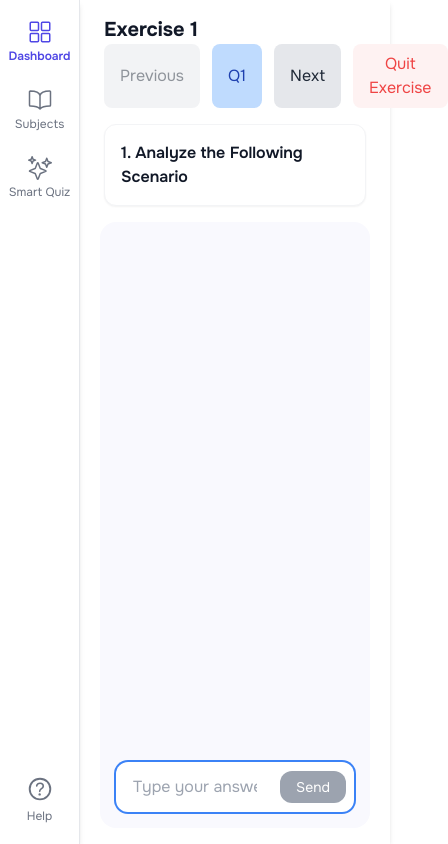
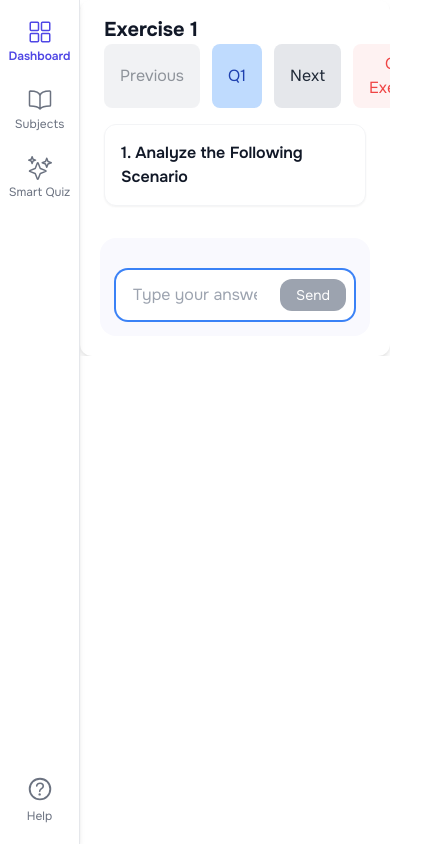
Before and after one commit to BryanMelvison/KGV-AI-Tutor, a Next.js app in the folder frontend/: page /exercise-chat in a window 390 px wide. Shown: the whole page, 448 px wide, since content can reach past the window. Built offline with nearby package versions, Linux system fonts and the light colour scheme.

Commit message:
finally fix exercise chat

```diff
--- a/frontend/src/app/subjects/[subject]/[chapter]/layout.tsx
+++ b/frontend/src/app/subjects/[subject]/[chapter]/layout.tsx
@@ -36,24 +36,25 @@ export default function SubjectChapterLayout({
   }
 
   return (
-    <div className="flex min-h-screen bg-[#E8E9F2]">
-      {/* Sidebar */}
+    <div className="flex flex-col h-dvh bg-[#E8E9F2]">
+      {" "}
+      {/* full viewport height */}
+      <div className="flex flex-1 overflow-hidden">
+        {" "}
+        {/* main split: sidebar + content */}
         {isSidebarOpen && (
           <SubjectSidebar
             subjects={sidebarSubjects}
             onCollapse={() => setIsSidebarOpen(false)}
           />
         )}
-
-      {/* Main Content */}
-      <div className="flex-1 p-6 space-y-6  bg-[#E8E9F2]">
-        {/* Header: Hamburger + Chapter Title */}
-        <div className="flex items-center gap-3 mb-4">
+        <div className="flex flex-col flex-1 min-h-0 p-4 space-y-4 overflow-hidden">
+          {/* Header */}
+          <div className="flex-shrink-0 flex items-center gap-3">
             {!isSidebarOpen && (
               <button
                 onClick={() => setIsSidebarOpen(true)}
                 className="p-2 bg-white border rounded-lg shadow hover:bg-gray-100"
-              title="Open Sidebar"
               >
                 <FiMenu className="w-5 h-5 text-gray-600" />
               </button>
@@ -63,7 +64,11 @@ export default function SubjectChapterLayout({
             </div>
           </div>
 
+          {/* page content slot */}
+          <div className="flex-1 min-h-0 overflow-hidden flex flex-col">
             {children}
+          </div>
+        </div>
       </div>
     </div>
   );
--- a/frontend/src/components/chat/ChatContainer.tsx
+++ b/frontend/src/components/chat/ChatContainer.tsx
@@ -102,10 +102,10 @@ const ChatContainer = ({
   };
 
   return (
-    <div className="flex flex-col bg-white py-4 shadow-md h-full">
+    <div className="flex flex-1 flex-col bg-white shadow-md rounded-xl overflow-hidden">
       {/* Header Section */}
       {(title || description || actions || headerContent) && (
-        <div className="bg-white px-6 flex-shrink-0">
+        <div className="px-6 pb-4 flex-shrink-0">
           {headerContent || (
             <div className="flex justify-between items-center">
               <div>
@@ -123,13 +123,12 @@ const ChatContainer = ({
       )}
 
       {/* Chat Section */}
-      <div className="flex-1 flex flex-col bg-[#F9F9FE] mx-5 p-4 rounded-2xl min-h-0">
-        <div className="flex-1 overflow-y-auto">
+      <div className="flex flex-1 flex-col bg-[#F9F9FE] mx-5 mb-5 p-4 rounded-2xl overflow-hidden min-h-0">
+        <div className="flex-1 overflow-y-auto min-h-0">
           {renderMessages()}
           <div ref={messagesEndRef} />
         </div>
-        <div className="flex-shrink-0">
-          <div>
+        <div className="flex-shrink-0 pt-4">
           <div className="w-full mx-auto flex items-center">
             <div className="relative flex-grow">
               <input
@@ -163,7 +162,6 @@ const ChatContainer = ({
         </div>
       </div>
     </div>
-    </div>
   );
 };
 
--- a/frontend/src/components/chat/ExerciseChat.tsx
+++ b/frontend/src/components/chat/ExerciseChat.tsx
@@ -53,7 +53,7 @@ const ExerciseChat = ({ title, questions }: ExerciseChatProps) => {
         ],
       }));
       setIsLoading(false);
-    }, 1000);
+    }, 0);
   };
 
   const handleQuitExercise = () => {
@@ -88,7 +88,7 @@ const ExerciseChat = ({ title, questions }: ExerciseChatProps) => {
 
   const headerContent = (
     <>
-      <div className="flex flex-col sm:flex-row sm:justify-between sm:items-center mb-4">
+      <div className="flex flex-col sm:flex-row sm:justify-between sm:items-center my-4">
         <h1 className="text-xl font-bold text-gray-900">{title}</h1>
 
         <div className="flex gap-3">
@@ -138,7 +138,7 @@ const ExerciseChat = ({ title, questions }: ExerciseChatProps) => {
   }
 
   return (
-    <>
+    <div className="flex flex-1 flex-col min-h-0 overflow-hidden">
       <ChatContainer
         messages={messages}
         isLoading={isLoading}
@@ -191,7 +191,7 @@ const ExerciseChat = ({ title, questions }: ExerciseChatProps) => {
           </div>
         </div>
       )}
-    </>
+    </div>
   );
 };
 
--- a/frontend/src/components/subjects/SubjectOverviewPage.tsx
+++ b/frontend/src/components/subjects/SubjectOverviewPage.tsx
@@ -60,10 +60,12 @@ const SubjectOverviewPage = ({ data }: SubjectOverviewPageProps) => {
     }
 
     return (
-      <ExerciseChat
-        title={`Exercise ${exerciseLetter}`}
-        questions={questions}
-      />
+      <div className="flex flex-1 flex-col min-h-0 overflow-hidden">
+        <ExerciseChat
+          title={`Exercise ${exerciseLetter}`}
+          questions={questions}
+        />
+      </div>
     );
   }
 
```
Lines whose indentation alone changed are shown as unchanged.
